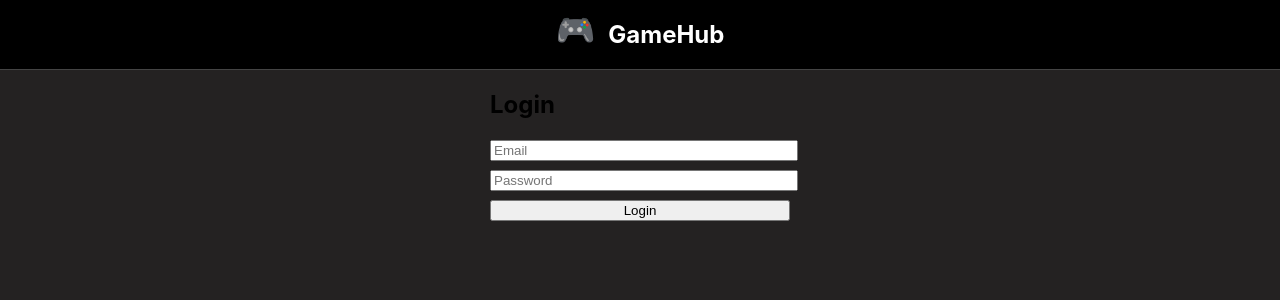
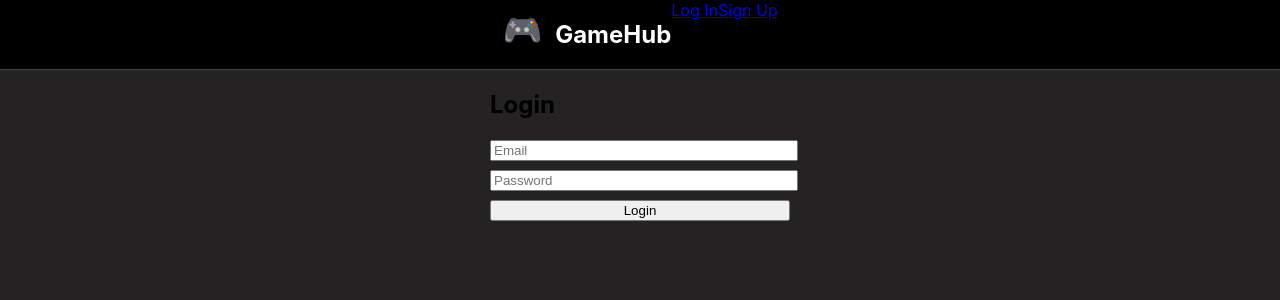
Before and after one commit to TR3XY2/games-tier-list, a React (Create React App) app in the folder tierlist-client/: page /login in a window 1280 px wide. Shown: the top 300 px of the page. Built offline with nearby package versions, Linux system fonts and the light colour scheme; no server answers.

Commit message:
add protected route for user

```diff
--- a/tierlist-client/src/MainRouter.tsx
+++ b/tierlist-client/src/MainRouter.tsx
@@ -4,18 +4,28 @@ import LoginForm from "./LoginForm";
 import RegisterForm from "./RegisterForm";
 import React, { useState } from "react";
 import { NavBar } from "./NavBar/NavBar";
+import ProtectedRoute from "./ProtectedRoute";
+
+export type User = {
+  id: number;
+  email: string;
+  username: string;
+};
 
 function MainRouter() {
-  const [user, setUser] = useState<null | {
-    id: number;
-    email: string;
-    username: string;
-  }>(null);
+  const [user, setUser] = useState<null | User>(null);
 
   return (
     <Router>
       <Routes>
-        <Route path="/" element={<App />} />
+        <Route
+          path="/"
+          element={
+            <ProtectedRoute user={user}>
+              <App />
+            </ProtectedRoute>
+          }
+        />
         <Route
           path="/login"
           element={
--- a/tierlist-client/src/NavBar/NavBar.tsx
+++ b/tierlist-client/src/NavBar/NavBar.tsx
@@ -1,10 +1,35 @@
 import React from "react";
+import { Link } from "react-router-dom";
 import { Logo } from "./Logo";
 
-export function NavBar() {
+interface NavBarProps {
+  user: null | { id: number; email: string; username: string };
+  onLogout: () => void;
+}
+
+export function NavBar({ user, onLogout }: NavBarProps) {
   return (
     <nav className="nav-bar">
       <Logo />
+      <div className="nav-links">
+        {user ? (
+          <>
+            <span>Welcome, {user.username}</span>
+            <button className="logout-btn" onClick={onLogout}>
+              Log Out
+            </button>
+          </>
+        ) : (
+          <>
+            <Link to="/login" className="nav-link">
+              Log In
+            </Link>
+            <Link to="/register" className="nav-link">
+              Sign Up
+            </Link>
+          </>
+        )}
+      </div>
     </nav>
   );
 }
--- /dev/null
+++ b/tierlist-client/src/ProtectedRoute.tsx
@@ -0,0 +1,18 @@
+import React, { JSX } from "react";
+import { Navigate } from "react-router-dom";
+import { User } from "./MainRouter";
+
+interface ProtectedRouteProps {
+  user: User | null;
+  children: JSX.Element;
+}
+
+const ProtectedRoute: React.FC<ProtectedRouteProps> = ({ user, children }) => {
+  if (!user) {
+    return <Navigate to="/login" replace />;
+  }
+
+  return children;
+};
+
+export default ProtectedRoute;
```
